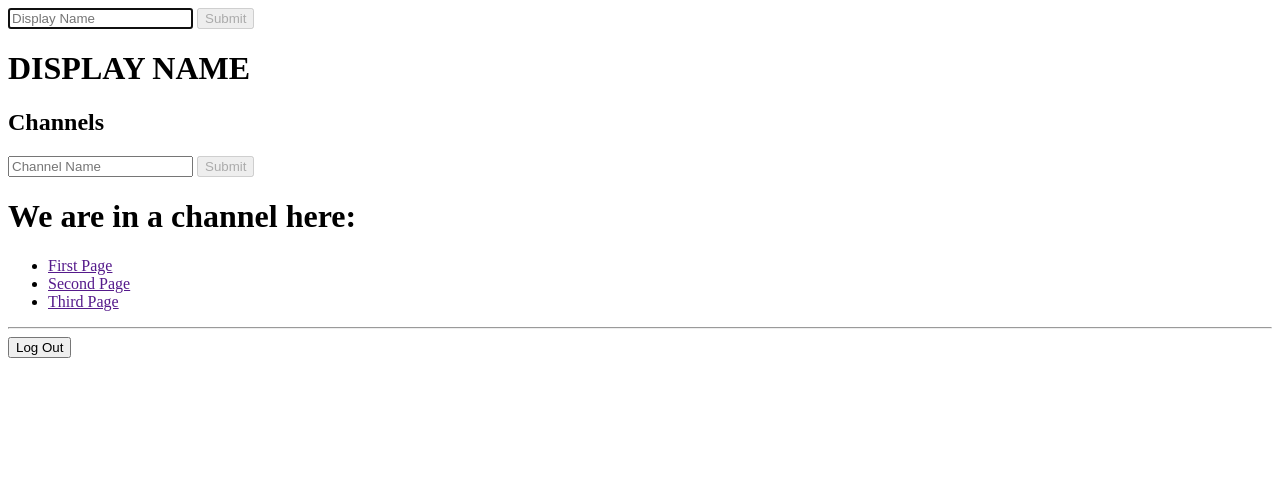
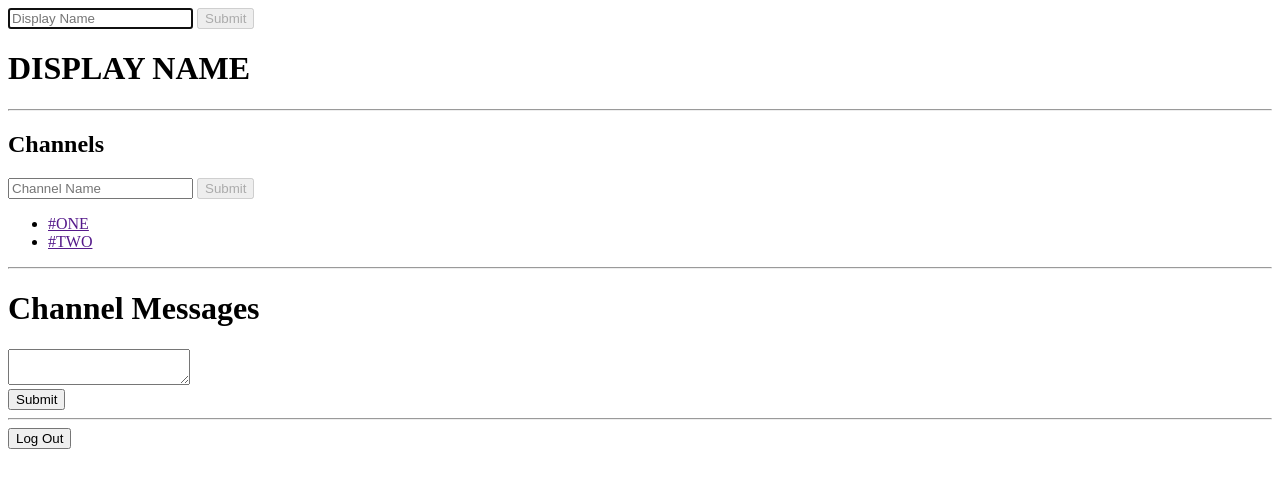
Before and after one commit to alecoad/project2-flack, a Flask app: page / in a window 1280 px wide. Shown: the top 488 px of the page. Run offline with Flask 2, Linux system fonts and the light colour scheme; some libraries are stand-ins or nearby versions.

Commit message:
Channels are now created as links using JavaScript

```diff
--- a/application.py
+++ b/application.py
@@ -15,6 +15,14 @@ class Chat:
 
 # Create a list to hold all the Chat objects
 chats = []
+
+# Test chats
+chat1 = Chat("ONE", [('hi', 'andrew', 1), ('what?', 'ellie', 2), ('bye', 'gary', 3)])
+chat2 = Chat("TWO", [('hello', 'andrew', 10), ('who?', 'ellie', 20), ('bye, bye!', 'gary', 30)])
+
+chats.append(chat1)
+chats.append(chat2)
+
 
 @app.route("/")
 def index():
@@ -35,6 +43,11 @@ def submit_channel(data):
         emit("create channel", {"channel": channel}, broadcast=True)
 
 
+@app.route("/channel/<name>")
+def channel(chat):
+    chat = chat
+    return render_template("index.html", chats=chat)
+
 
 
 if __name__ == '__main__':
--- a/templates/index.html
+++ b/templates/index.html
@@ -25,28 +25,33 @@
     <body>
         <form id="name-form">
             <input id="name" autocomplete="off" autofocus placeholder="Display Name" type="text">
-            <input id="name-submit" type="submit">
+            <button class="btn btn-primary" id="name-submit" type="submit">Submit</button>
         </form>
         <h1 id="name-display">DISPLAY NAME</h1>
+
+        <hr>
 
         <h2>Channels</h2>
         <form id="channel-form">
             <input id="channel" autocomplete="off" placeholder="Channel Name" type="text">
-            <input id="channel-submit" type="submit">
+            <button class="btn btn-primary" id="channel-submit" type="submit">Submit</button>
         </form>
 
         <ul id="channel-list">
-            {% for channel in chats.channel %}
-                <li>#{{ channel }}</li>
+            {% for chat in chats %}
+                <li><a href="" class="channel-link" data-page="">#{{ chat.channel }}</a></li>
             {% endfor %}
         </ul>
+        <hr>
 
-        <h1>We are in a channel here:</h1>
-        <ul id="nav">
-            <li><a href="" class="nav-link" data-page="first">First Page</a></li>
-            <li><a href="" class="nav-link" data-page="second">Second Page</a></li>
-            <li><a href="" class="nav-link" data-page="third">Third Page</a></li>
-        </ul>
+        <h1>Channel Messages</h1>
+        <form id="message-form">
+            <div class="form-group">
+                <textarea autocomplete="off" class="form-control" name="message" required></textarea>
+            </div>
+            <button class="btn btn-primary" id="message-submit" type="submit">Submit</button>
+        </form>
+
         <hr>
         <div id="body">
         </div>
```
Also changed, not shown: static/index.js (+49 -1 lines).
